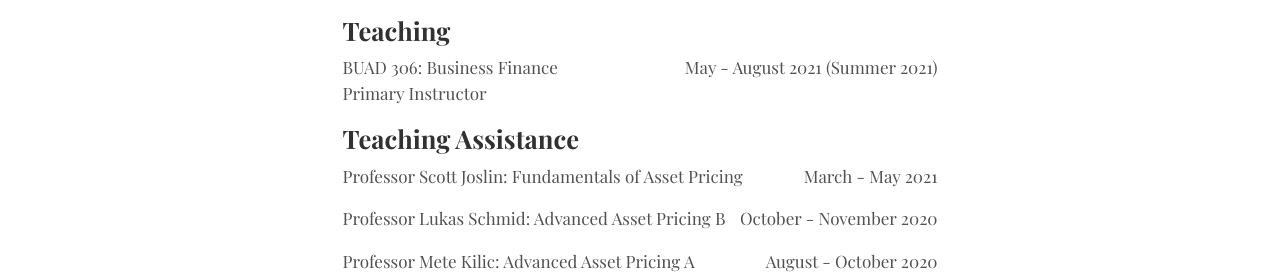
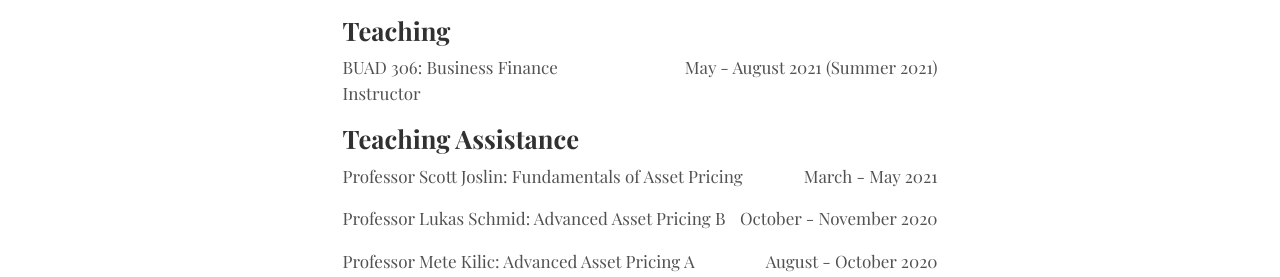
Before and after one commit to reeddoug/reeddoug.github.io, a Jekyll site: the page built from CV.md, in a window 1280 px wide. Shown: the part 1348-1625 px from the top of the page. Built offline with Jekyll 4.4.1, drawn with Linux system fonts in a browser that asks for light colours; some web fonts are replaced; our own code applies the rules of GitHub Pages for plain Markdown files.

Commit message:
Update CV.md

```diff
--- a/CV.md
+++ b/CV.md
@@ -41,7 +41,7 @@
     <span style="float:right;">
         May - August 2021 (Summer 2021)
     </span>
-<br>Primary Instructor</p>
+<br>Instructor</p>
 
 ## Teaching Assistance
 <p style="text-align:left;">
```
